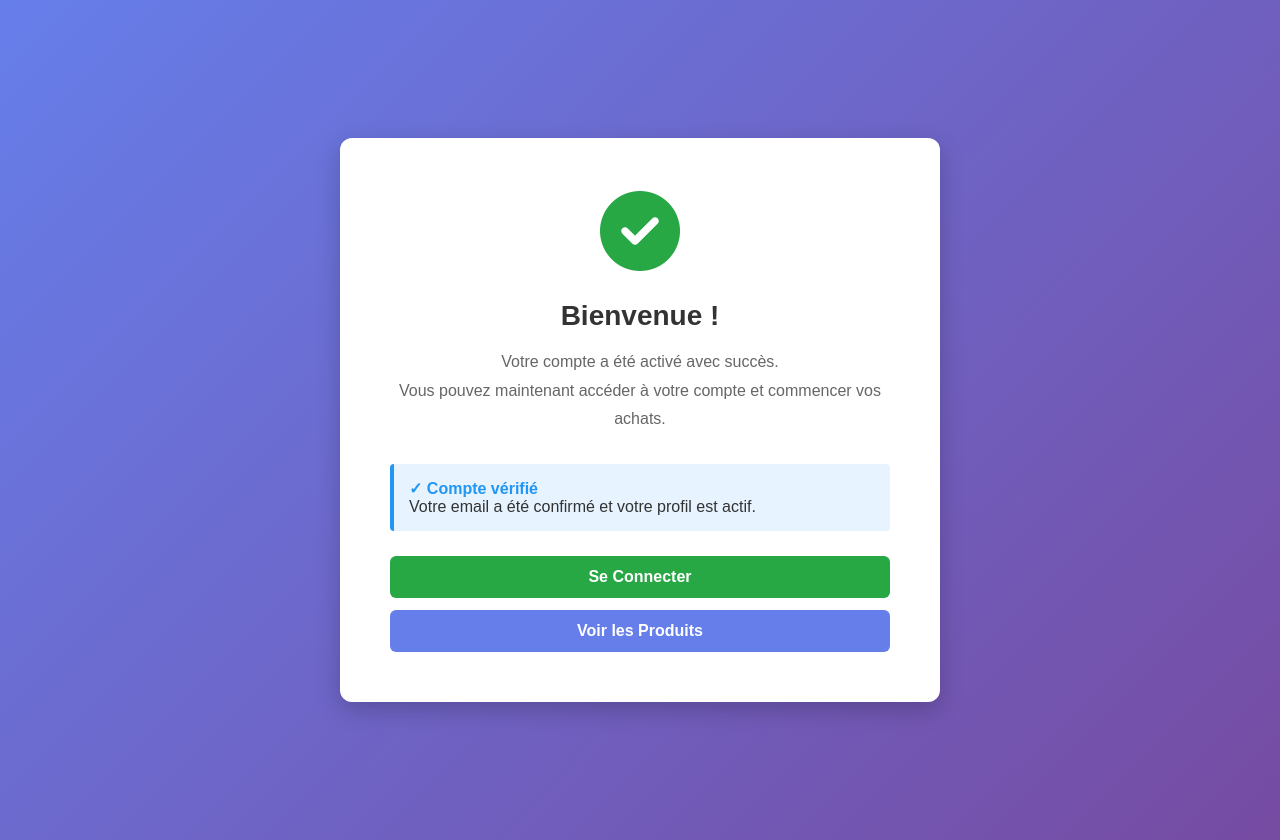
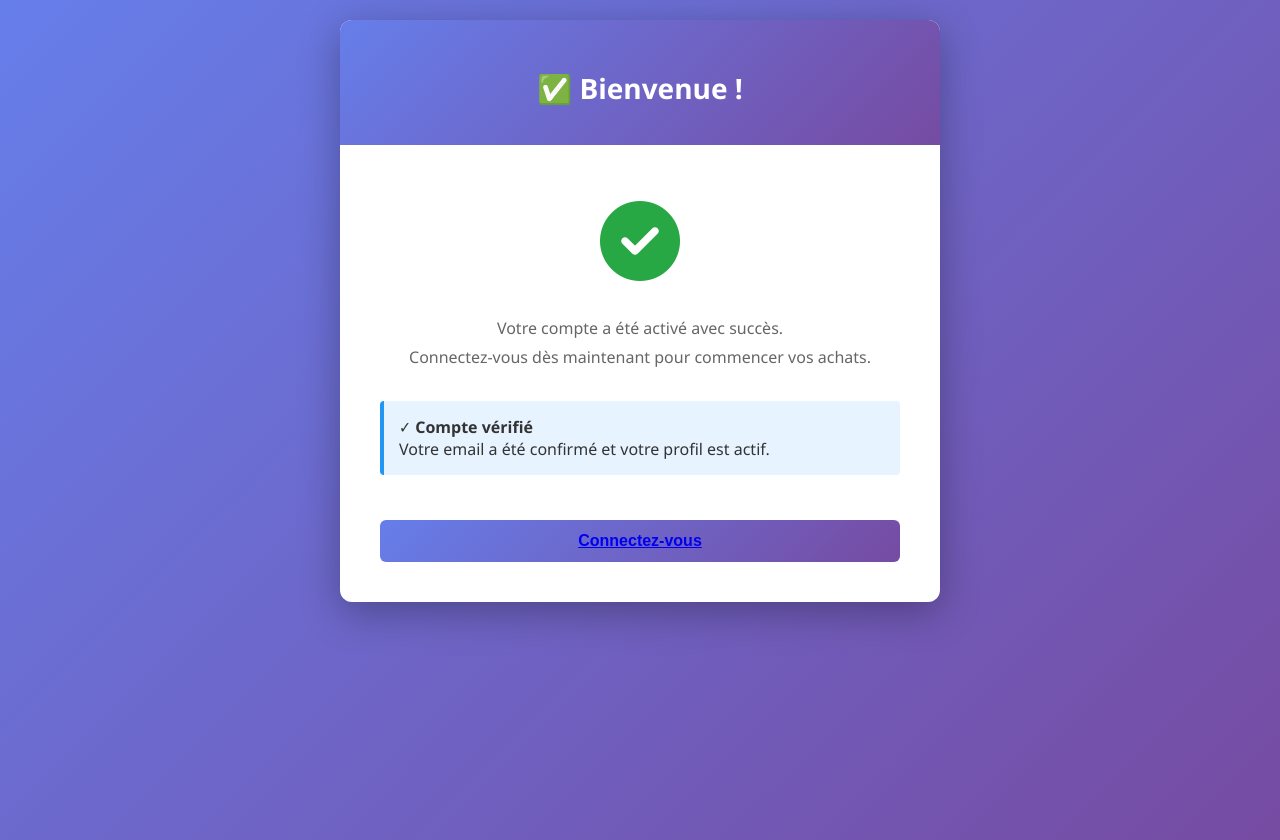
Before and after one commit to Mouka159/phpmailer_exo, a PHP site: page /success.php in a window 1280 px wide. Run offline with PHP 8.4, Linux system fonts and the light colour scheme.

Commit message:
ajustement

```diff
--- a/logique/connexion.php
+++ b/logique/connexion.php
@@ -29,7 +29,7 @@ if(isset($_POST['login'])){
                 header('Location: ../page/admin.php');
                 exit();
             } else {
-                header('Location: ../page/affiche.php');
+                header('Location: ../page/conexion.php');
                 exit();
             }
         } else {
--- a/logique/panier.php
+++ b/logique/panier.php
@@ -87,6 +87,10 @@ if ($_SERVER['REQUEST_METHOD'] === 'POST' && isset($_POST['action'])) {
 
     switch ($_POST['action']) {
         case 'add':
+            if (!isset($_SESSION['user_id'])) {
+                header('Location: ../page/conexion.php?msg=' . urlencode('Veuillez vous connecter pour ajouter au panier'));
+                exit();
+            }
             $productId = (int) ($_POST['produit_id'] ?? 0);
             $quantity = max(1, (int) ($_POST['quantite'] ?? 1));
             $message = addToCart($pdo, $productId, $quantity);
--- a/page/commandes_jour.php
+++ b/page/commandes_jour.php
@@ -233,19 +233,19 @@ $totalMontant = array_sum(array_column($commandes, 'montant_total'));
       <span></span>
     </div>
     <div class="layout">
-        <aside class="sidebar">
+        <!--aside class="sidebar">
             <div class="brand">Admin Dashboard</div>
             <nav>
                 <ul class="nav-list">
                     <li class="nav-item"><a class="nav-link" href="admis.php"><span>📦 Produits</span></a></li>
                     <li class="nav-item"><a class="nav-link active" href="commandes_jour.php"><span>📋 Commandes du jour</span></a></li>
                     <li class="nav-item"><a class="nav-link" href="affiche.php"><span>🛍️ Catalogue client</span></a></li>
-                    <li class="nav-item"><a class="nav-link" href="page/panier.php"><span>🛒 Panier</span></a></li>
+
                     <li class="nav-item"><a class="nav-link" href="#"><span>⚙️ Paramètres</span></a></li>
                 </ul>
             </nav>
             <div class="sidebar-footer">Consultez et gérez les commandes de la journée.</div>
-        </aside>
+        </aside-->
 
         <main class="main">
             <?php if ($message): ?>
--- a/page/index.php
+++ b/page/index.php
@@ -95,8 +95,9 @@ try {
       font-size: clamp(2.5rem, 5vw, 4rem);
       margin-bottom: 1.5rem;
       text-shadow: 2px 2px 10px rgba(0,0,0,0.5);
+      color:#667eea ;
     }
-    .hero p { font-size: 1.3rem; margin-bottom: 2rem; max-width: 600px; }
+    .hero p { font-size: 1.3rem; margin-bottom: 2rem; max-width: 600px; color: #764ba2 ; }
     .btn-container {
       display: flex;
       gap: 1.5rem;
--- a/page/success.php
+++ b/page/success.php
@@ -11,23 +11,36 @@ $message = $_GET['message'] ?? '';
     <link rel="stylesheet" href="https://cdnjs.cloudflare.com/ajax/libs/font-awesome/6.5.1/css/all.min.css">
     <style>
         body {
-            font-family: Arial, sans-serif;
+            font-family: 'Segoe UI', Tahoma, Geneva, Verdana, sans-serif;
             background: linear-gradient(135deg, #667eea 0%, #764ba2 100%);
-            display: flex;
-            justify-content: center;
-            align-items: center;
             min-height: 100vh;
             padding: 20px;
             margin: 0;
         }
         .container {
+            max-width: 600px;
+            margin: 0 auto;
+        }
+        .success-section, .login-section {
             background: white;
-            padding: 50px;
             border-radius: 12px;
-            box-shadow: 0px 8px 24px rgba(0,0,0,0.2);
+            box-shadow: 0px 10px 40px rgba(0,0,0,0.3);
+            overflow: hidden;
+            margin-bottom: 20px;
+        }
+        .success-header {
+            background: linear-gradient(135deg, #667eea 0%, #764ba2 100%);
+            color: white;
+            padding: 30px 20px;
             text-align: center;
-            width: 100%;
-            max-width: 500px;
+        }
+        .success-header h1 {
+            font-size: 28px;
+            margin-bottom: 8px;
+        }
+        .success-content {
+            padding: 40px;
+            text-align: center;
         }
         .success-icon {
             font-size: 80px;
@@ -39,48 +52,11 @@ $message = $_GET['message'] ?? '';
             0%, 100% { transform: translateY(0); }
             50% { transform: translateY(-20px); }
         }
-        h1 {
-            color: #333;
-            margin: 15px 0;
-            font-size: 28px;
-        }
         .message {
             color: #666;
             margin-bottom: 30px;
             line-height: 1.8;
             font-size: 16px;
-        }
-        .button-group {
-            display: flex;
-            flex-direction: column;
-            gap: 12px;
-        }
-        a {
-            display: inline-block;
-            padding: 12px 30px;
-            border-radius: 6px;
-            text-decoration: none;
-            font-weight: bold;
-            font-size: 16px;
-            transition: all 0.3s;
-        }
-        .btn-primary {
-            background: #28a745;
-            color: white;
-        }
-        .btn-primary:hover {
-            background: #218838;
-            transform: translateY(-2px);
-            box-shadow: 0 4px 8px rgba(0,0,0,0.2);
-        }
-        .btn-secondary {
-            background: #667eea;
-            color: white;
-        }
-        .btn-secondary:hover {
-            background: #5568d3;
-            transform: translateY(-2px);
-            box-shadow: 0 4px 8px rgba(0,0,0,0.2);
         }
         .info-box {
             background: #e7f3ff;
@@ -91,49 +67,173 @@ $message = $_GET['message'] ?? '';
             border-radius: 4px;
             color: #333;
         }
-        .info-box strong {
-            color: #2196F3;
+        .login-header {
+            background: linear-gradient(135deg, #28a745 0%, #20c997 100%);
+            color: white;
+            padding: 20px;
+            text-align: center;
+        }
+        .login-form {
+            padding: 40px;
+        }
+        .form-group {
+            margin-bottom: 20px;
+        }
+        label {
+            display: block;
+            font-weight: 600;
+            color: #333;
+            margin-bottom: 8px;
+            font-size: 14px;
+        }
+        input {
+            width: 100%;
+            padding: 12px;
+            border: 1px solid #ddd;
+            border-radius: 6px;
+            font-size: 14px;
+            transition: all 0.3s;
+            box-sizing: border-box;
+        }
+        input:focus {
+            outline: none;
+            border-color: #667eea;
+            box-shadow: 0 0 0 3px rgba(102, 126, 234, 0.1);
+        }
+        button {
+            width: 100%;
+            padding: 12px;
+            background: linear-gradient(135deg, #667eea 0%, #764ba2 100%);
+            color: white;
+            border: none;
+            border-radius: 6px;
+            font-weight: bold;
+            font-size: 16px;
+            cursor: pointer;
+            transition: all 0.3s;
+            margin-top: 20px;
+        }
+        button:hover {
+            transform: translateY(-2px);
+            box-shadow: 0 5px 20px rgba(102, 126, 234, 0.4);
+        }
+        .signup-link {
+            text-align: center;
+            margin-top: 20px;
+            font-size: 14px;
+            color: #666;
+        }
+        .signup-link a {
+            color: #667eea;
+            text-decoration: none;
+            font-weight: 600;
+        }
+        .btn-secondary {
+            background: #6c757d;
+        }
+        .btn-secondary:hover {
+            background: #5a6268;
+        }
+        .button-group {
+            display: flex;
+            flex-direction: column;
+            gap: 12px;
+            padding: 40px;
+        }
+        .btn-primary, .btn-secondary {
+            display: inline-block;
+            padding: 12px 30px;
+            border-radius: 6px;
+            text-decoration: none;
+            font-weight: bold;
+            font-size: 16px;
+            transition: all 0.3s;
+        }
+        @media (max-width: 768px) {
+            .container {
+                padding: 0 10px;
+            }
+            .success-content, .login-form, .button-group {
+                padding: 20px;
+            }
         }
     </style>
 </head>
 <body>
     <div class="container">
+        <?php if ($type === 'order'): ?>
+            <!-- Success Order -->
+            <div class="success-section">
+                <div class="success-header">
+                    <h1>✅ Commande Réussie !</h1>
+                </div>
+                <div class="success-content">
                     <div class="success-icon">
                         <i class="fas fa-check-circle"></i>
                     </div>
-
-        <?php if ($type === 'order'): ?>
-            <h1>Commande Réussie !</h1>
                     <p class="message">
                         <?php echo htmlspecialchars($message ?: 'Votre commande a été enregistrée avec succès.'); ?><br>
                         Vous recevrez un email de confirmation dans les plus brefs délais.
                     </p>
-
                     <div class="info-box">
                         <strong>📦 Statut de votre commande</strong><br>
                         Votre commande est en cours de traitement. Vous serez informé de son évolution.
                     </div>
-
                     <div class="button-group">
                         <a href="compte.php" class="btn-primary">Voir mes commandes</a>
                         <a href="affiche.php" class="btn-secondary">Continuer mes achats</a>
                     </div>
+                </div>
+            </div>
         <?php else: ?>
-            <h1>Bienvenue !</h1>
+            <!-- Success Account + Login Form -->
+            <div class="success-section">
+                <div class="success-header">
+                    <h1>✅ Bienvenue !</h1>
+                </div>
+                <div class="success-content">
+                    <div class="success-icon">
+                        <i class="fas fa-check-circle"></i>
+                    </div>
                     <p class="message">
                         <?php echo htmlspecialchars($message ?: 'Votre compte a été activé avec succès.'); ?><br>
-                Vous pouvez maintenant accéder à votre compte et commencer vos achats.
+                        Connectez-vous dès maintenant pour commencer vos achats.
                     </p>
-
                     <div class="info-box">
                         <strong>✓ Compte vérifié</strong><br>
                         Votre email a été confirmé et votre profil est actif.
                     </div>
+                    <div class="login">
+                        <button><a href="conexion.php">Connectez-vous</a></button>
+                    </div>
+                </div>
+                </form>
+            </div>
 
-            <div class="button-group">
-                <a href="conexion.php" class="btn-primary">Se Connecter</a>
-                <a href="affiche.php" class="btn-secondary">Voir les Produits</a>
+            <!-- Login Form Integrated -->
+            <!--div class="login-section">
+                <div class="login-header">
+                    <h2><i class="fas fa-sign-in-alt"></i> Connexion Rapide</h2>
                 </div>
+                <form class="login-form" action="../logique/connexion.php" method="POST">
+                    <div class="form-group">
+                        <label for="nom"><i class="fas fa-user icon"></i> Nom *</label>
+                        <input type="text" id="nom" name="nom" placeholder="Entrez votre nom" required>
+                    </div>
+                    <div class="form-group">
+                        <label for="email"><i class="fas fa-envelope icon"></i> Email *</label>
+                        <input type="email" id="email" name="email" placeholder="Entrez votre email" required>
+                    </div>
+                    <div class="form-group">
+                        <label for="password"><i class="fas fa-lock icon"></i> Mot de Passe *</label>
+                        <input type="password" id="password" name="password" placeholder="Entrez votre mot de passe" required>
+                    </div>
+                    <button type="submit" name="login">Se Connecter</button>
+                    <div class="signup-link">
+                        Pas encore inscrit ? <a href="inscri.php">Créer un compte</a>
+                    </div>
+                </form>
+            </div-->
         <?php endif; ?>
     </div>
 </body>
```
Also changed, not shown: logique/inscri.php (+2 -12 lines), page/admis.php (+5 -4 lines), page/client_recent.php (added, +207 -0 lines), page/conexion.php (+1 -11 lines), page/sendmail.php (+6 -5 lines), image/produit_1778234817_Gemini_Generated_Image_pte2l1pte2l1pte2.png (added), image/produit_1778234931_Gemini_Generated_Image_j75mnj75mnj75mnj.png (added), image/produit_1778235089_Gemini_Generated_Image_pgnb9vpgnb9vpgnb.png (added). Lines whose indentation alone changed are shown as unchanged.
